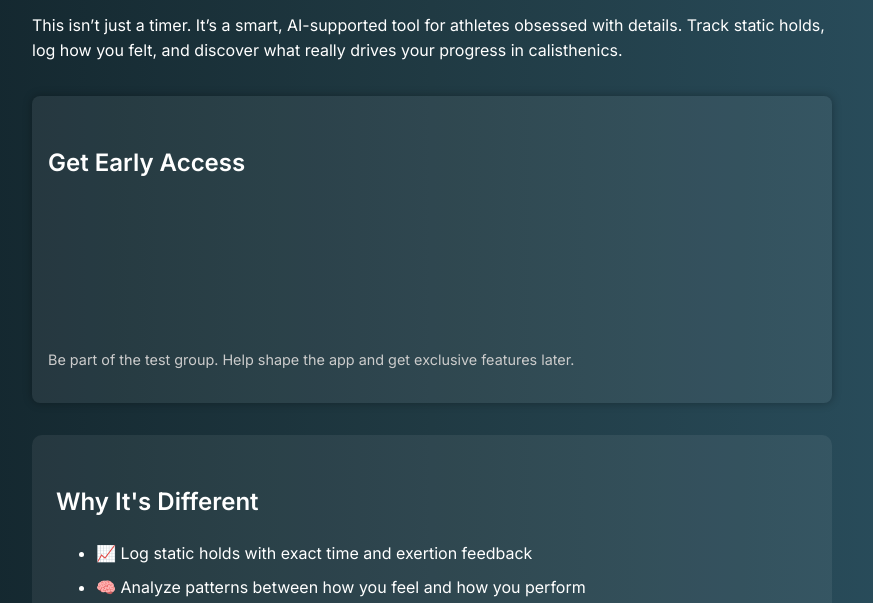
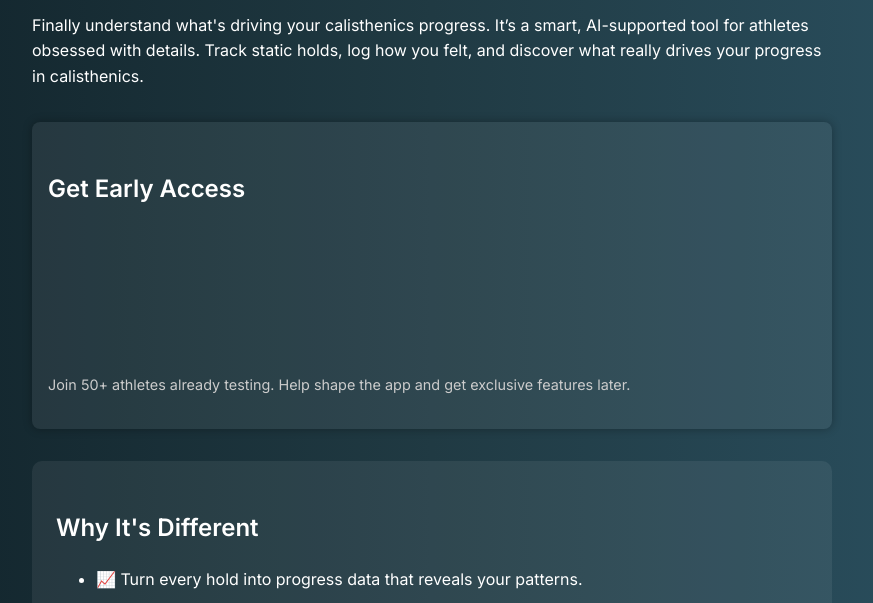
Before and after one commit to andreaamasio/calisthenics_tracker, a plain HTML site: page index.html in a window 1280 px wide. Shown: the part 190-793 px from the top of the page, without its empty margins (208-1081 px from the left). Drawn offline with Linux system fonts and the light colour scheme; a script that the page names is missing.

Commit message:
improved copy

```diff
--- a/index.html
+++ b/index.html
@@ -82,9 +82,10 @@
     <div class="container">
       <h1>Understand Why You’re Stuck — or Progressing</h1>
       <p>
-        This isn’t just a timer. It’s a smart, AI-supported tool for athletes
-        obsessed with details. Track static holds, log how you felt, and
-        discover what really drives your progress in calisthenics.
+        Finally understand what's driving your calisthenics progress. It’s a
+        smart, AI-supported tool for athletes obsessed with details. Track
+        static holds, log how you felt, and discover what really drives your
+        progress in calisthenics.
       </p>
 
       <div class="cta">
@@ -109,15 +110,17 @@
           d.body.appendChild(s)
         </script>
         <p style="margin-top: 0.5rem; font-size: 0.9rem; color: #ccc">
-          Be part of the test group. Help shape the app and get exclusive
-          features later.
+          Join 50+ athletes already testing. Help shape the app and get
+          exclusive features later.
         </p>
       </div>
 
       <div class="benefits">
         <h2>Why It's Different</h2>
         <ul>
-          <li>📈 Log static holds with exact time and exertion feedback</li>
+          <li>
+            📈 Turn every hold into progress data that reveals your patterns.
+          </li>
           <li>🧠 Analyze patterns between how you feel and how you perform</li>
           <li>🔍 Tags for limiting factors (grip, core, fatigue, etc.)</li>
           <li>
```
